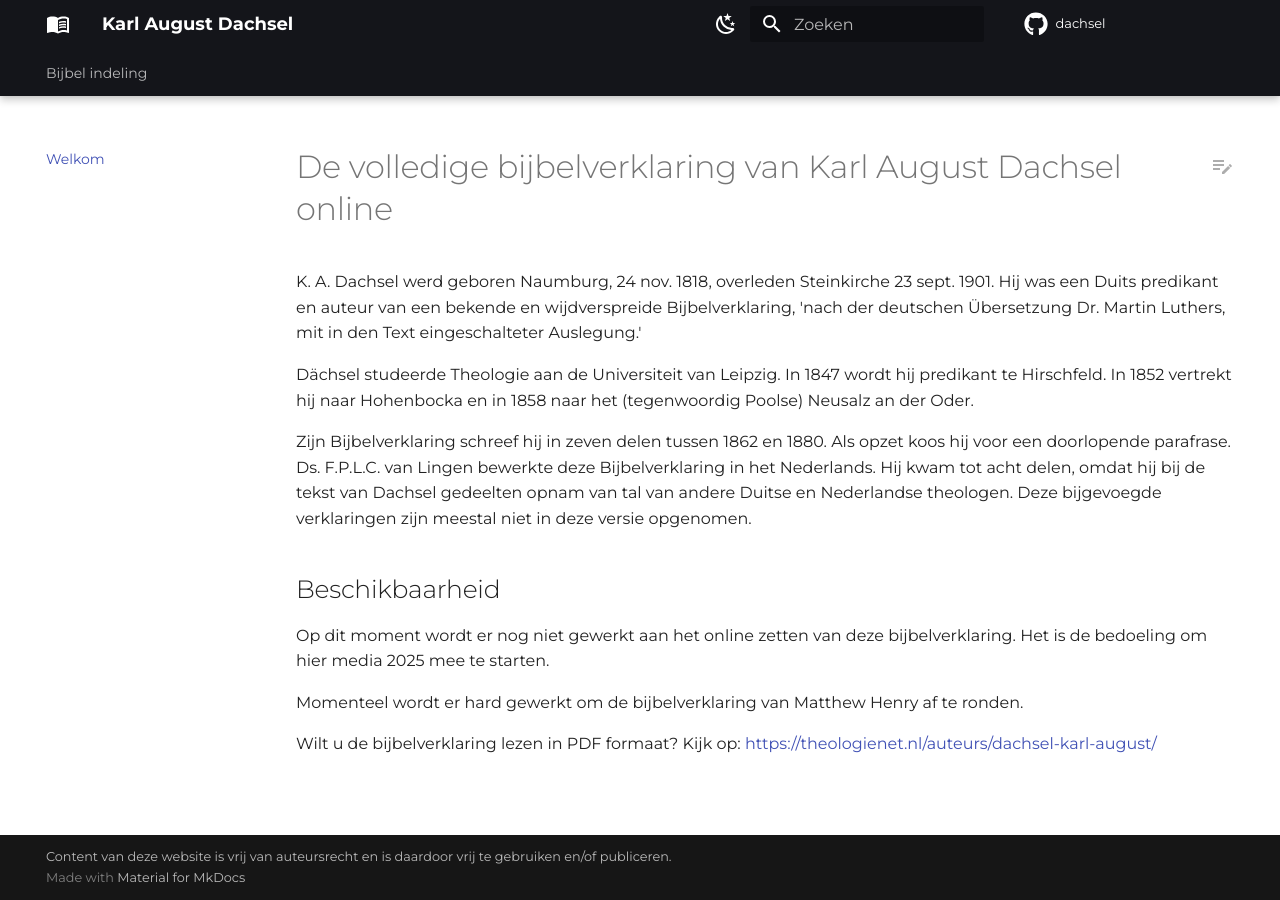
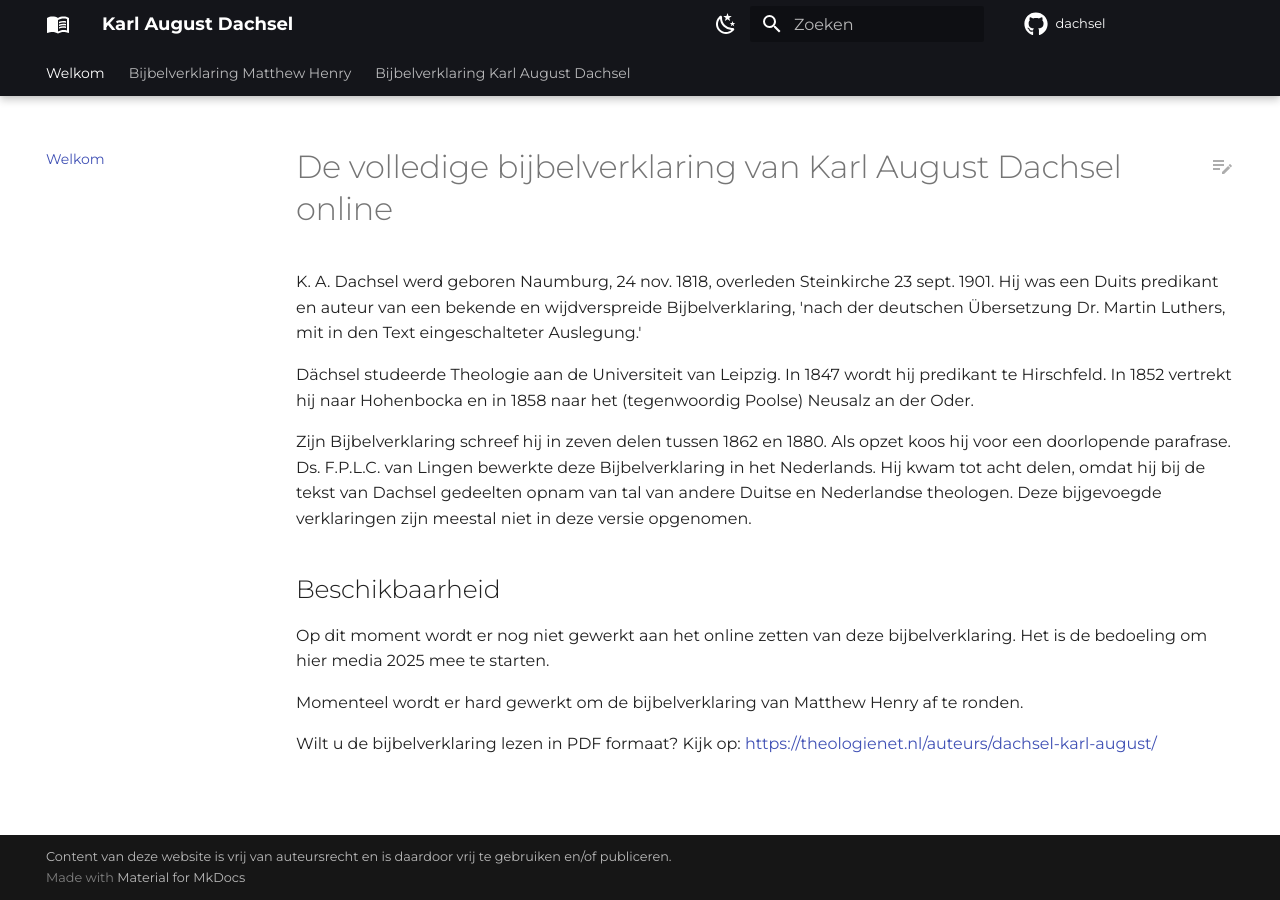
Before and after one commit to onlinebijbelverklaring/dachsel, an MkDocs documentation site: the page built from docs/index.md, in a window 1280 px wide. Built offline with MkDocs 1.6.1 and Material for MkDocs 9.7.7, drawn with Linux system fonts in a browser that asks for light colours; comment, search, counter and statistics services are not loaded.

Commit message:
Update tabs-item.html

```diff
--- a/overrides/partials/tabs-item.html
+++ b/overrides/partials/tabs-item.html
@@ -1,4 +1,4 @@
-{#-
+y{#-
   This file was automatically generated - do not edit
 -#}
 {% macro render_content(nav_item, ref = nav_item) %}
@@ -22,6 +22,8 @@
       <li class="md-tabs__item md-tabs__item--active"><a href="https://onlinebijbelverklaring.nl/" class="md-tabs__link">Welkom</a></li>
     {% endif %}
   {% else %}
-    <li class="md-tabs__item"><a href="https://onlinebijbelverklaring.nl/bijbelindeling/" class="md-tabs__link">Bijbel indeling</a></li>
+<li class="md-tabs__item md-tabs__item--active"><a href="https://onlinebijbelverklaring.nl/" class="md-tabs__link">Welkom</a></li>
+<li class="md-tabs__item"><a href="https://onlinebijbelverklaring.nl/henry/" class="md-tabs__link">Bijbelverklaring Matthew Henry</a></li>
+<li class="md-tabs__item"><a href="https://onlinebijbelverklaring.nl/dachsel/" class="md-tabs__link">Bijbelverklaring Karl August Dachsel</a></li>
   {% endif %}
 {% endmacro %}
```
